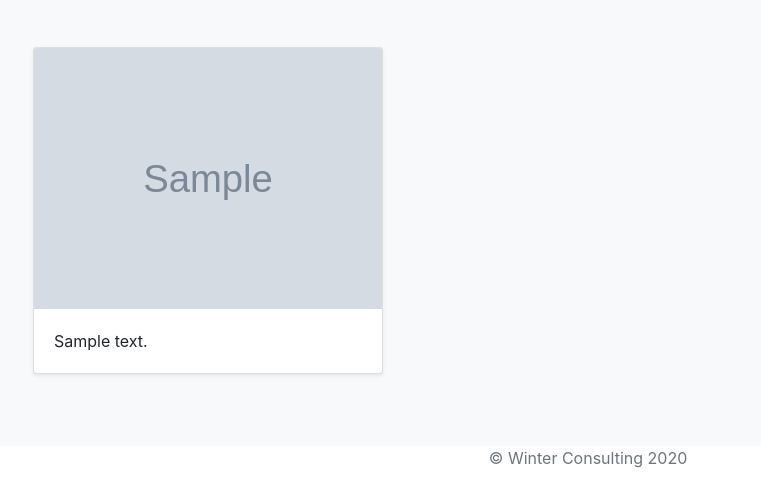
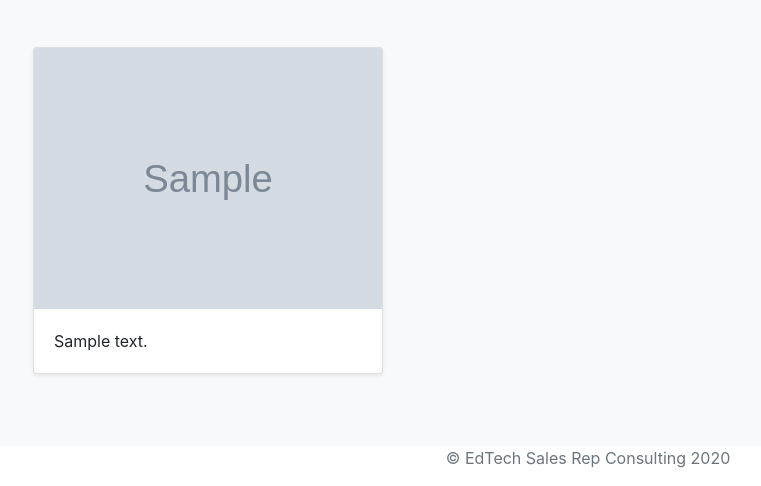
Before and after one commit to shanewin/portfolio-project, a Django app: template jobs/templates/jobs/home.html in a window 1280 px wide; the page is wider, and only the part inside the window is pictured. Shown: the part 1399-1885 px from the top of that part, without its empty margins (52-813 px from the left). Run offline with Django 3.2, Linux system fonts and the light colour scheme; the template is opened without the code that fills it: most values are stand-ins (such as "Sample title", 1, 10 or a date in 2020); grey boxes marked "Sample" are stand-in pictures; data that the repository does not hold is empty; some libraries are stand-ins or nearby versions.

Commit message:
Changed footer

```diff
--- a/jobs/templates/jobs/home.html
+++ b/jobs/templates/jobs/home.html
@@ -100,7 +100,7 @@
 
 <footer class="text-muted">
   <div class="container text-center">
-    <p> © Winter Consulting {% now "Y" %}</p>
+    <p> © EdTech Sales Rep Consulting {% now "Y" %}</p>
   </div>
 </footer>
 <script src="https://code.jquery.com/jquery-3.4.1.slim.min.js" integrity="sha384-J6qa4849blE2+poT4WnyKhv5vZF5SrPo0iEjwBvKU7imGFAV0wwj1yYfoRSJoZ+n" crossorigin="anonymous"></script>
```
